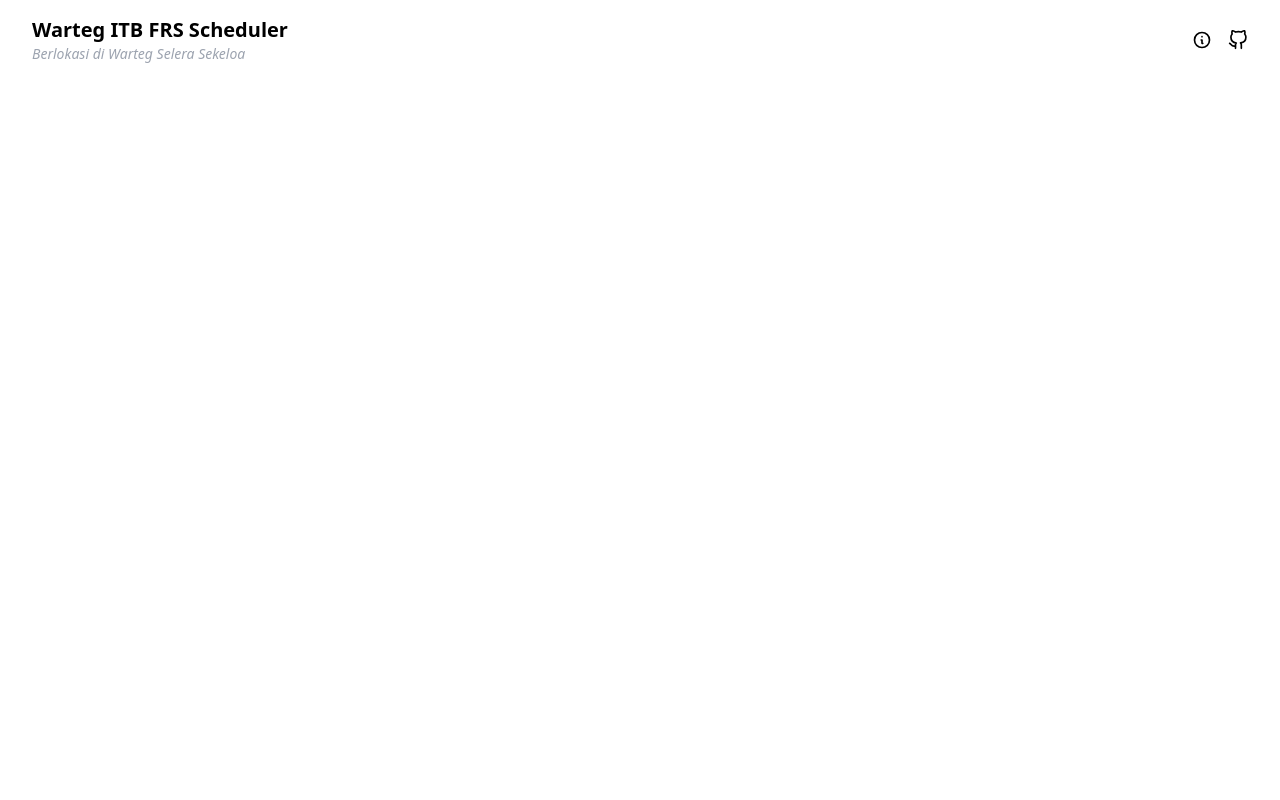
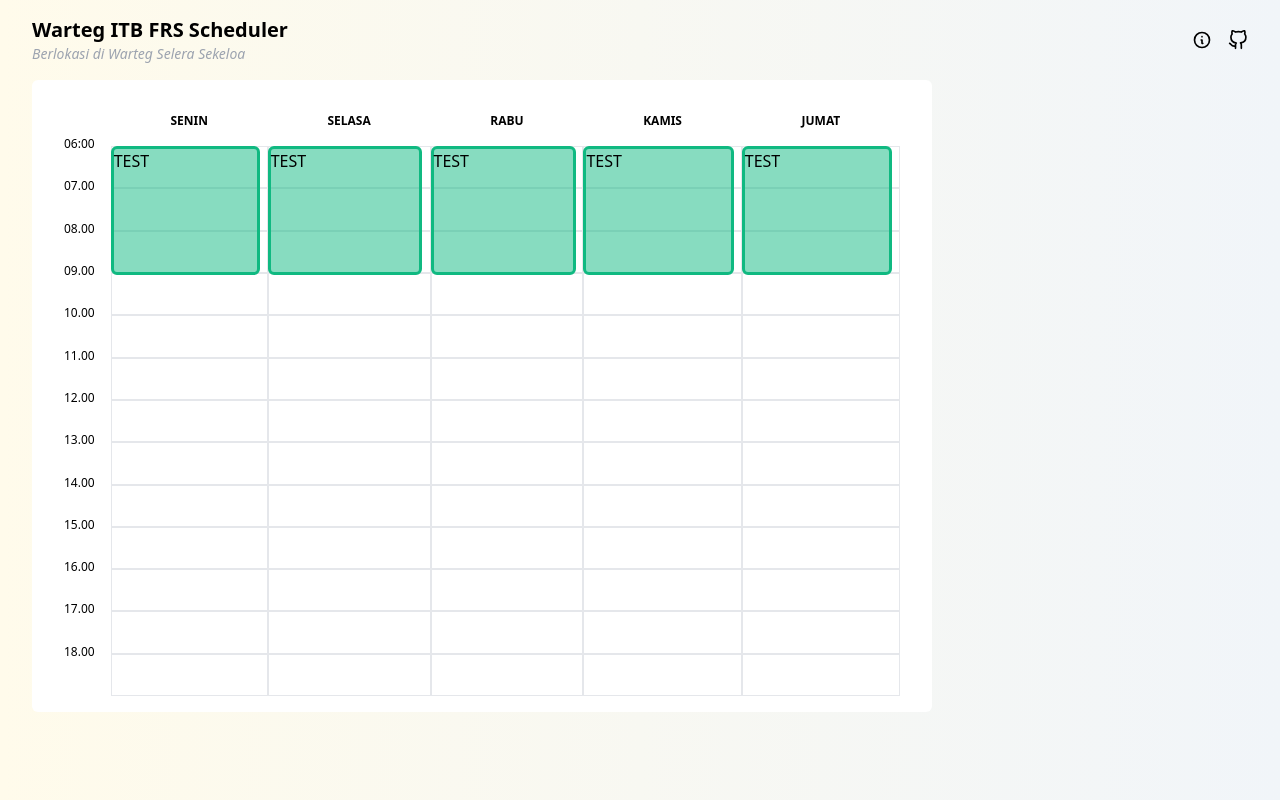
Before and after one commit to fawwazabrials/warteg-frs-scheduler, a React (Vite) app: page / in a window 1280 px wide. Built offline with nearby package versions, Linux system fonts and the light colour scheme.

Commit message:
feat: create calendar UI

```diff
--- /dev/null
+++ b/src/components/Calendar.tsx
@@ -0,0 +1,125 @@
+const Calendar = () => {
+	return (
+		<div className="bg-white py-4 px-8 rounded-md">
+			<div className="flex flex-row flex-auto h-[600px]">
+				<CalendarColumnLabel
+					fill={[
+						'06:00',
+						'07.00',
+						'08.00',
+						'09.00',
+						'10.00',
+						'11.00',
+						'12.00',
+						'13.00',
+						'14.00',
+						'15.00',
+						'16.00',
+						'17.00',
+						'18.00',
+					]}
+				/>
+				<CalendarColumn label={'Senin'} />
+				<CalendarColumn label={'Selasa'} />
+				<CalendarColumn label={'Rabu'} />
+				<CalendarColumn label={'Kamis'} />
+				<CalendarColumn label={'Jumat'} />
+			</div>
+		</div>
+	);
+};
+
+const CalendarColumn = ({
+	label,
+	fill,
+}: {
+	label: string;
+	fill?: [
+		string,
+		string,
+		string,
+		string,
+		string,
+		string,
+		string,
+		string,
+		string,
+		string,
+		string,
+		string,
+		string
+	];
+}) => {
+	return (
+		<div id={label} className="relative flex flex-col flex-auto min-h-[500px]">
+			<div className="h-[50px] flex items-center justify-center">
+				{/* LABEL */}
+				<h3 className="text-center text-xs font-semibold">{label.toUpperCase()}</h3>
+			</div>
+
+			<div className="flex-1 flex flex-col">
+				<div className="flex-1 border">{fill?.[0]}</div>
+				<div className="flex-1 border">{fill?.[1]}</div>
+				<div className="flex-1 border">{fill?.[2]}</div>
+				<div className="flex-1 border">{fill?.[3]}</div>
+				<div className="flex-1 border">{fill?.[4]}</div>
+				<div className="flex-1 border">{fill?.[5]}</div>
+				<div className="flex-1 border">{fill?.[6]}</div>
+				<div className="flex-1 border">{fill?.[7]}</div>
+				<div className="flex-1 border">{fill?.[8]}</div>
+				<div className="flex-1 border">{fill?.[9]}</div>
+				<div className="flex-1 border">{fill?.[10]}</div>
+				<div className="flex-1 border">{fill?.[11]}</div>
+				<div className="flex-1 border">{fill?.[12]}</div>
+			</div>
+
+			{/* Event example */}
+			{/* top: 8.333%, every 1 hour width is added 7.142% => f(hour) = hour * 7.142% */}
+			<div className="absolute w-[95%] border-[3px] border-emerald-500 bg-emerald-500/50 rounded-md top-[8.333%] h-[21.426%]">
+				TEST
+			</div>
+		</div>
+	);
+};
+
+const CalendarColumnLabel = ({
+	fill,
+}: {
+	fill?: [
+		string,
+		string,
+		string,
+		string,
+		string,
+		string,
+		string,
+		string,
+		string,
+		string,
+		string,
+		string,
+		string
+	];
+}) => {
+	return (
+		<div className="flex flex-col min-h-[500px] mr-4">
+			<div className="h-[50px]"></div>
+
+			<div className="flex-1 text-center text-xs relative bottom-[10px]">{fill?.[0]}</div>
+			<div className="flex-1 text-center text-xs relative bottom-[10px]">{fill?.[1]}</div>
+			<div className="flex-1 text-center text-xs relative bottom-[10px]">{fill?.[2]}</div>
+			<div className="flex-1 text-center text-xs relative bottom-[10px]">{fill?.[3]}</div>
+			<div className="flex-1 text-center text-xs relative bottom-[10px]">{fill?.[4]}</div>
+			<div className="flex-1 text-center text-xs relative bottom-[10px]">{fill?.[5]}</div>
+			<div className="flex-1 text-center text-xs relative bottom-[10px]">{fill?.[6]}</div>
+			<div className="flex-1 text-center text-xs relative bottom-[10px]">{fill?.[7]}</div>
+			<div className="flex-1 text-center text-xs relative bottom-[10px]">{fill?.[8]}</div>
+			<div className="flex-1 text-center text-xs relative bottom-[10px]">{fill?.[9]}</div>
+			<div className="flex-1 text-center text-xs relative bottom-[10px]">{fill?.[10]}</div>
+			<div className="flex-1 text-center text-xs relative bottom-[10px]">{fill?.[11]}</div>
+			<div className="flex-1 text-center text-xs relative bottom-[10px]">{fill?.[12]}</div>
+		</div>
+	);
+};
+
+export default Calendar;
--- a/src/pages/Home.tsx
+++ b/src/pages/Home.tsx
@@ -1,9 +1,17 @@
-import Header from "../components/Header";
+import Calendar from '../components/Calendar';
+import Header from '../components/Header';
 
 function Home() {
 	return (
-		<div className="min-h-screen px-8 py-4">
-			<Header />
+		<div className="min-h-screen px-8 py-4 bg-gradient-to-r from-amber-50 to-slate-100">
+			<header className="mb-4">
+				<Header />
+			</header>
+			<main>
+				<div className="w-[900px]">
+					<Calendar />
+				</div>
+			</main>
 		</div>
 	);
 }
```
